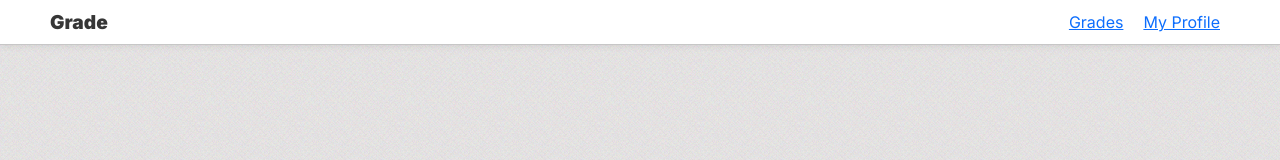
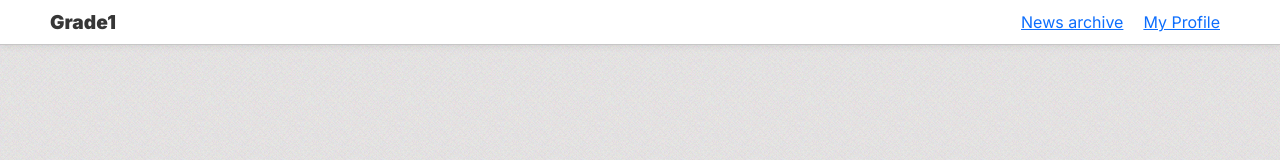
Before and after one commit to Jlbsbey/atzimju_uzskaites_sistema, a React (Create React App) app in the folder react_app/: page / in a window 1280 px wide. Shown: the top 160 px of the page. Built offline with nearby package versions, Linux system fonts and the light colour scheme.

Commit message:
Bug fixed. Tests added.

```diff
--- a/react_app/src/components/Layout.tsx
+++ b/react_app/src/components/Layout.tsx
@@ -2,7 +2,7 @@ import { Outlet } from "react-router-dom";
 import '../styles/layout.css';
 
 const Layout = () => {
-	let title = "Grade";
+	let title = "Grade1";
 	let path = window.location.pathname;
 	if (path === "/kabul" || path === "/kabul/") {
 		title = "Kabul International";
```
